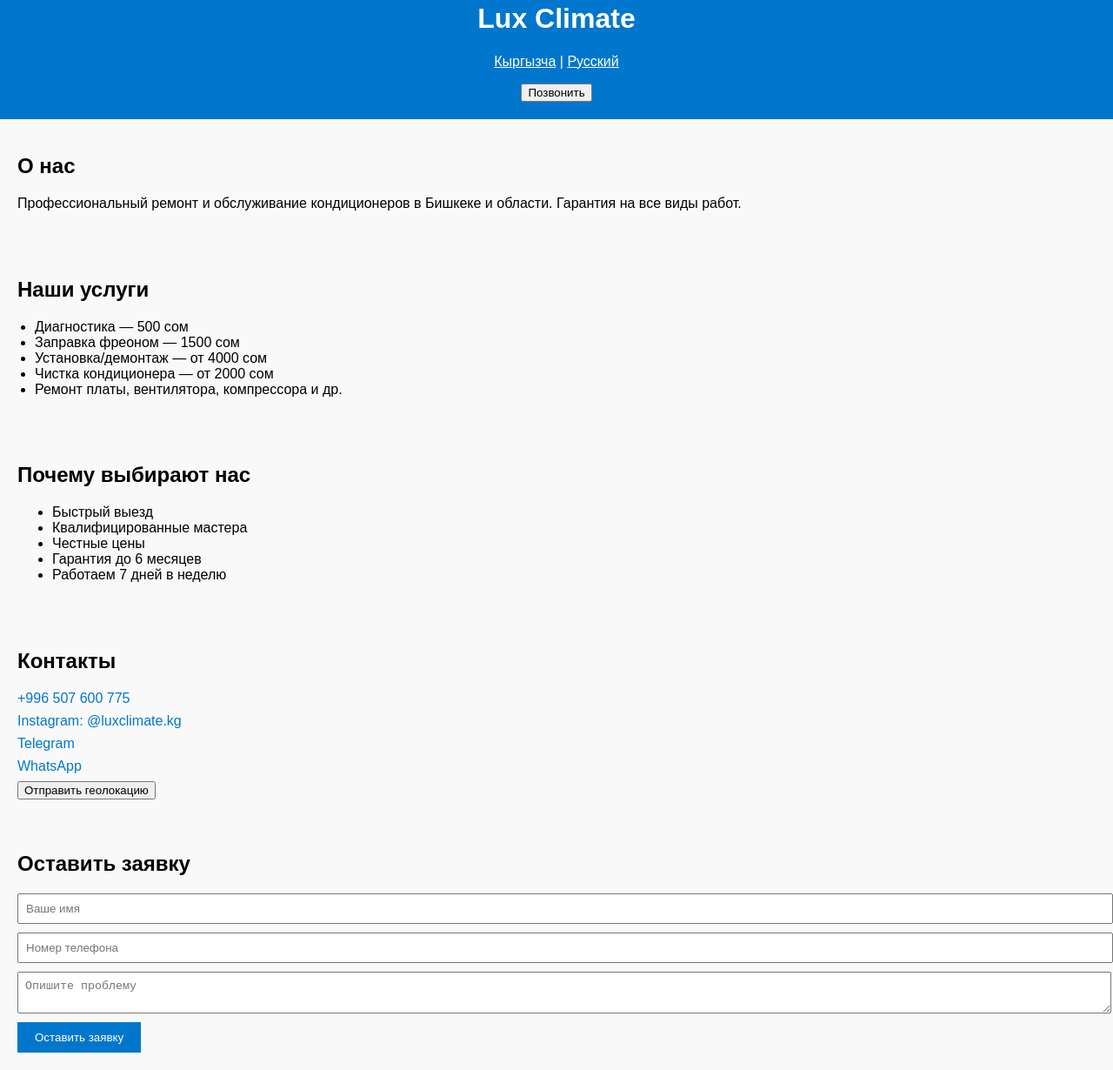
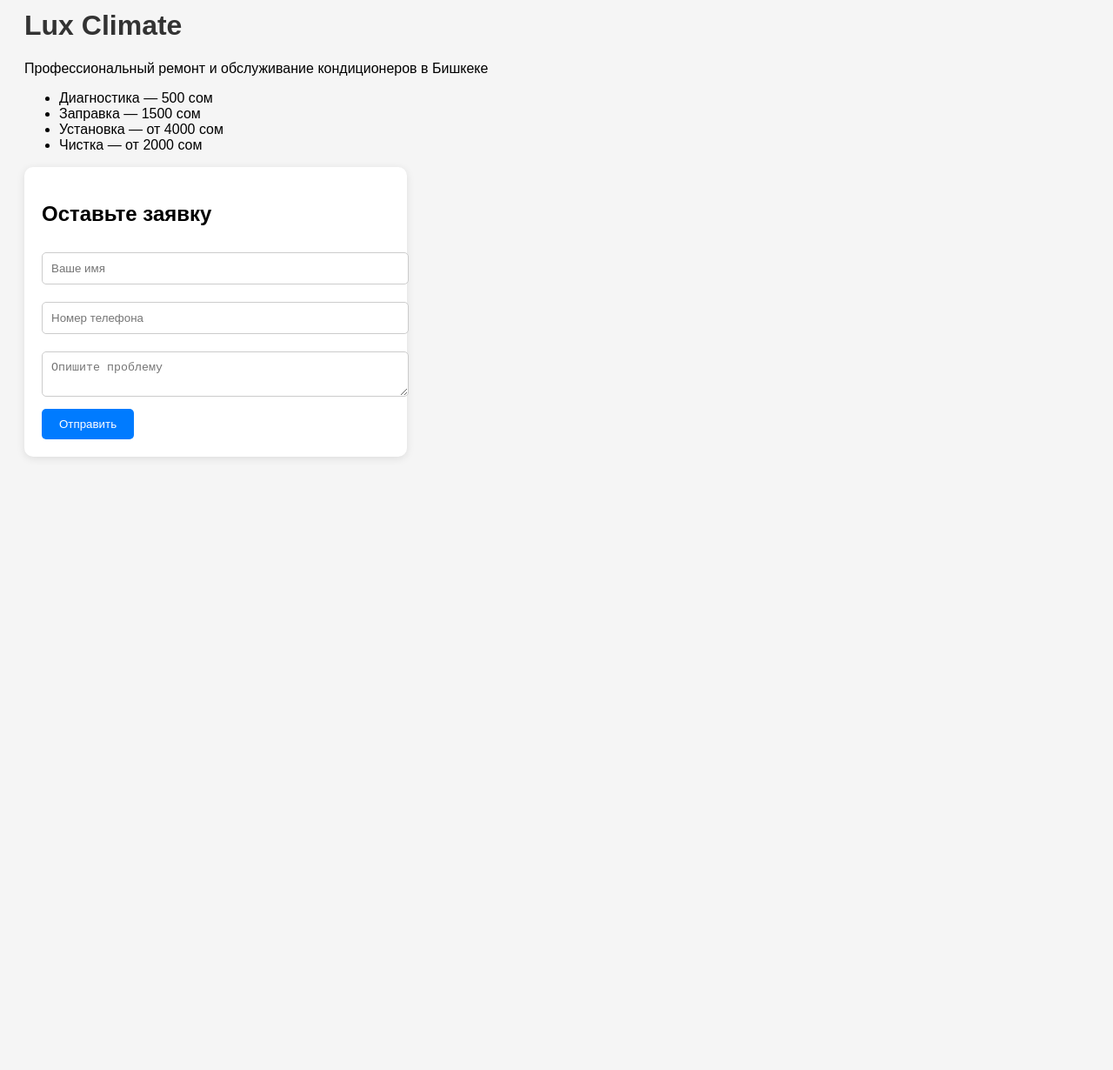
Before and after one commit to Dosya56/lux-climate-site, a plain HTML site: page index.html in a window 1280 px wide. Shown: the part 38-1268 px from the top of the page at 87% size. After the commit the page ends 800 px from the top, so only its background shows below. Drawn offline with Linux system fonts and the light colour scheme.

Commit message:
Update index.html

```diff
--- a/index.html
+++ b/index.html
@@ -1,70 +1,71 @@
 <!DOCTYPE html>
 <html lang="ru">
 <head>
-  <meta charset="UTF-8">
-  <meta name="viewport" content="width=device-width, initial-scale=1.0">
+  <meta charset="UTF-8" />
+  <meta name="viewport" content="width=device-width, initial-scale=1.0"/>
   <title>Lux Climate — Ремонт кондиционеров</title>
   <style>
-    body { font-family: Arial, sans-serif; margin: 0; padding: 0; background: #f9f9f9; }
-    header { background: #0077cc; color: white; padding: 20px; text-align: center; }
-    .section { padding: 20px; }
-    .services ul { padding-left: 20px; }
-    .contact a { color: #0077cc; text-decoration: none; display: block; margin-bottom: 8px; }
-    .form input, .form textarea { display: block; width: 100%; margin-bottom: 10px; padding: 8px; }
-    .form button { padding: 10px 20px; background: #0077cc; color: white; border: none; cursor: pointer; }
+    body { font-family: sans-serif; padding: 20px; background: #f5f5f5; }
+    h1 { color: #333; }
+    .form { max-width: 400px; background: white; padding: 20px; border-radius: 10px; box-shadow: 0 2px 10px rgba(0,0,0,0.1); }
+    input, textarea { width: 100%; padding: 10px; margin: 10px 0; border-radius: 5px; border: 1px solid #ccc; }
+    button { padding: 10px 20px; background: #007bff; color: white; border: none; border-radius: 5px; cursor: pointer; }
+    button:hover { background: #0056b3; }
   </style>
 </head>
 <body>
-  <header>
-    <h1>Lux Climate</h1>
-    <p><a href="#" style="color:white;">Кыргызча</a> | <a href="#" style="color:white;">Русский</a></p>
-    <button onclick="window.location.href='tel:+996507600775'">Позвонить</button>
-  </header>
 
-  <div class="section about">
-    <h2>О нас</h2>
-    <p>Профессиональный ремонт и обслуживание кондиционеров в Бишкеке и области. Гарантия на все виды работ.</p>
+  <h1>Lux Climate</h1>
+  <p>Профессиональный ремонт и обслуживание кондиционеров в Бишкеке</p>
+  <ul>
+    <li>Диагностика — 500 сом</li>
+    <li>Заправка — 1500 сом</li>
+    <li>Установка — от 4000 сом</li>
+    <li>Чистка — от 2000 сом</li>
+  </ul>
+
+  <div class="form">
+    <h2>Оставьте заявку</h2>
+    <form id="orderForm">
+      <input type="text" name="name" placeholder="Ваше имя" required>
+      <input type="tel" name="phone" placeholder="Номер телефона" required>
+      <textarea name="message" placeholder="Опишите проблему" required></textarea>
+      <button type="submit">Отправить</button>
+    </form>
   </div>
 
-  <div class="section services">
-    <h2>Наши услуги</h2>
-    <ul>
-      <li>Диагностика — 500 сом</li>
-      <li>Заправка фреоном — 1500 сом</li>
-      <li>Установка/демонтаж — от 4000 сом</li>
-      <li>Чистка кондиционера — от 2000 сом</li>
-      <li>Ремонт платы, вентилятора, компрессора и др.</li>
-    </ul>
-  </div>
+  <script>
+    const TOKEN = '7556346032:AAFSBqr_25lVCGbgH3837eTeEWsSNLwh0QA';
+    const CHAT_ID = '6896594344';
+    const URI_API = `https://api.telegram.org/bot${TOKEN}/sendMessage`;
 
-  <div class="section benefits">
-    <h2>Почему выбирают нас</h2>
-    <ul>
-      <li>Быстрый выезд</li>
-      <li>Квалифицированные мастера</li>
-      <li>Честные цены</li>
-      <li>Гарантия до 6 месяцев</li>
-      <li>Работаем 7 дней в неделю</li>
-    </ul>
-  </div>
+    document.getElementById('orderForm').addEventListener('submit', function(e) {
+      e.preventDefault();
 
-  <div class="section contact">
-    <h2>Контакты</h2>
-    <a href="tel:+996507600775">+996 507 600 775</a>
-    <a href="https://instagram.com/luxclimate.kg" target="_blank">Instagram: @luxclimate.kg</a>
-    <a href="https://t.me/luxclimate" target="_blank">Telegram</a>
-    <a href="https://wa.me/996507600775" target="_blank">WhatsApp</a>
-    <button onclick="alert('Открытие карты...')">Отправить геолокацию</button>
-  </div>
+      const name = this.name.value.trim();
+      const phone = this.phone.value.trim();
+      const message = this.message.value.trim();
 
-  <div class="section form">
-    <h2>Оставить заявку</h2>
-    <form>
-      <input type="text" placeholder="Ваше имя" required>
-      <input type="tel" placeholder="Номер телефона" required>
-      <textarea placeholder="Опишите проблему" required></textarea>
-      <button type="submit">Оставить заявку</button>
-    </form>
-  </div>
+      const text = `Новая заявка с сайта:\n\nИмя: ${name}\nТелефон: ${phone}\nПроблема: ${message}`;
+
+      fetch(URI_API, {
+        method: 'POST',
+        headers: { 'Content-Type': 'application/json' },
+        body: JSON.stringify({
+          chat_id: CHAT_ID,
+          text: text,
+          parse_mode: 'HTML'
+        })
+      }).then(res => {
+        if (res.ok) {
+          alert("Заявка отправлена!");
+          this.reset();
+        } else {
+          alert("Ошибка при отправке.");
+        }
+      });
+    });
+  </script>
+
 </body>
 </html>
```
